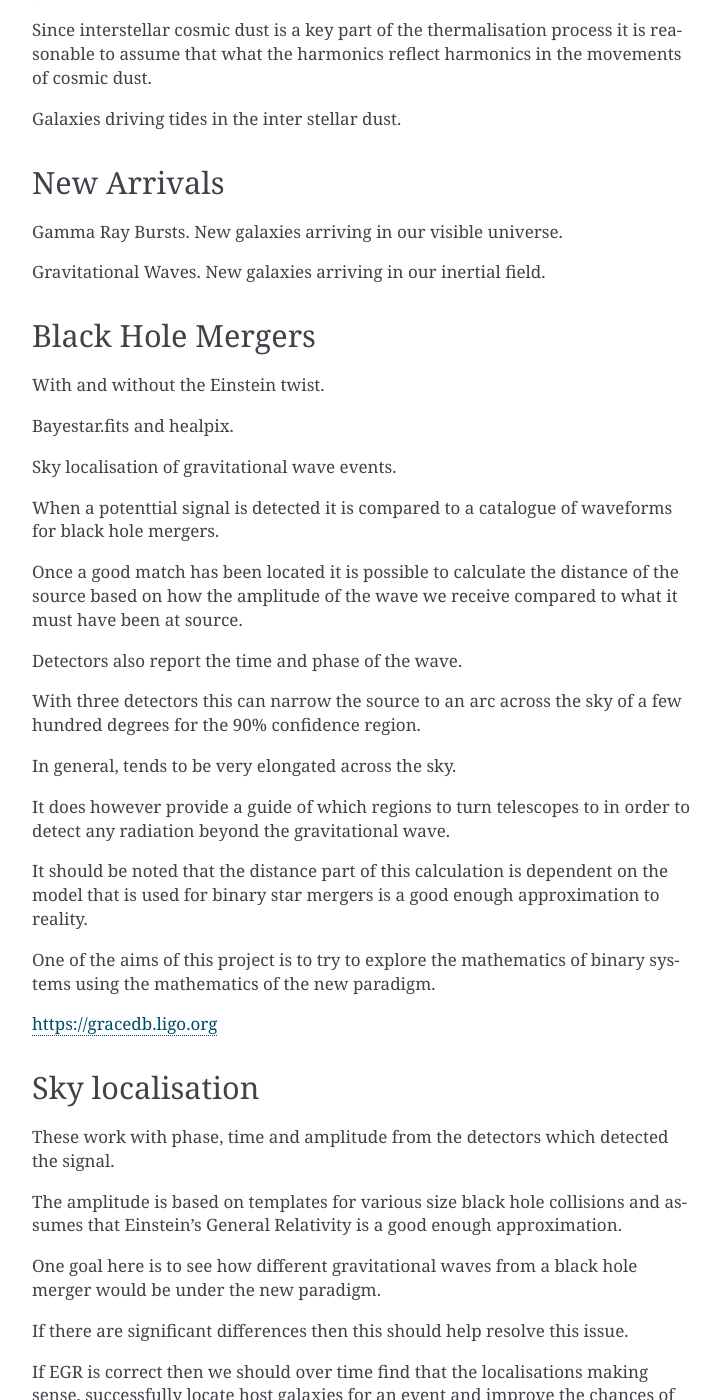
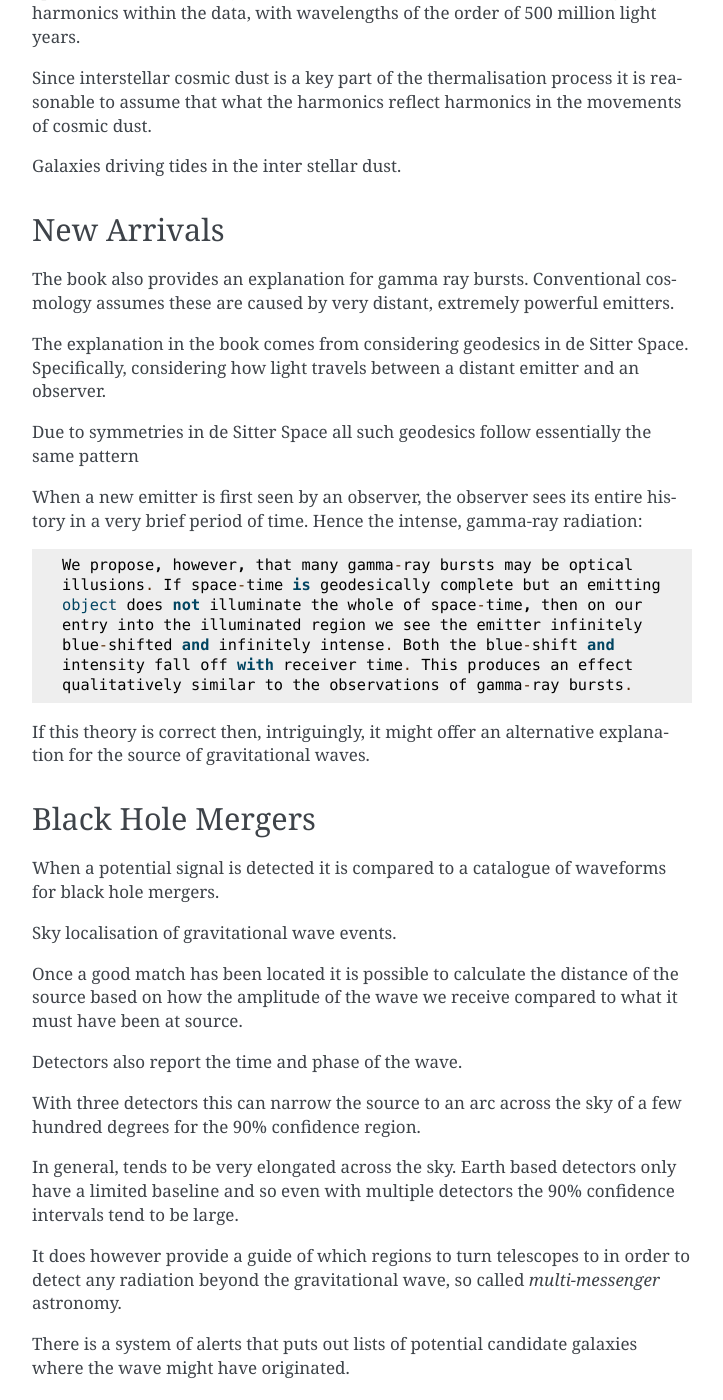
Before and after one commit to swfiua/blume, a Sphinx documentation site: the page built from doc/universal.rst, in a window 1280 px wide and 1400 px high, scrolled down 3270 px. Shown: the whole window, without its empty margins (388-1111 px from the left). Built offline with Sphinx 7.4.7, drawn with Linux system fonts in a browser that asks for light colours; formulas are drawn with MathJax 3; pages that are not in the unit, such as notebooks, are missing from menus; some of the changed text lies outside the part shown.

Commit message:
more universal notes

```diff
--- a/doc/index.rst
+++ b/doc/index.rst
@@ -10,6 +10,11 @@ Welcome to blume's documentation!
    :maxdepth: 2
    :caption: Contents:
 
+   about.rst
+   cpr.rst
+   universal.rst
+   farm.rst
+   tabledotpy.rst
 
 
 Indices and tables
--- a/doc/universal.rst
+++ b/doc/universal.rst
@@ -49,7 +49,7 @@ Stewart (paraphrased)::
 
    A theory that does not require dark matter.
 
-This led to him publishing *A new paradigm for the universe* in 2017. [0]
+The book was *A new paradigm for the universe* published in 2017. [0]
 
 The book also focusses on galactic rotation curves, how the velocity
 of stars varies with distance from the centre of their galaxy.
@@ -137,10 +137,8 @@ So how does this light, in the form of microwaves make its way to us?
 Surely, light from beyond the Hubble distance can never reach us since
 it will be infinitely red shifted by the intervening space.
 
-This is precisely what is required for thermalisation.
-
-Cosmic dust.  Intergalactic space dust.   All at a temperature of
-2.73K.
+The answer may be cosmic dust.  Intergalactic space dust.  All at a
+temperature of 2.73K.
 
 Once light from distant galaxies has been redshifted by z = 1000 it
 enters the microwave range.
@@ -149,13 +147,16 @@ Now there are so many distant galaxies contributing to the energy at a
 point in space that it is able to maintain a temperature of 2.73K.
 
 Sooner or later a photon will encounter some dust and be absorbed and
-then readmitted.
+then re-emitted.
 
 This is the perfect scenario for producing thermal radiation.
 
 So whilst there is a tendency for light to be red shifted as it
 travels across the cosmos, once it reaches the microwave level, then
 we reach a point of thermal equilibrium.
+
+Light from distant galaxies can travel arbitrarily long distances
+through this thermalisation process.
 
 Harmonics
 =========
@@ -174,21 +175,41 @@ Galaxies driving tides in the inter stellar dust.
 New Arrivals
 ============
 
-Gamma Ray Bursts.   New galaxies arriving in our visible universe.
+The book also provides an explanation for gamma ray bursts.
+Conventional cosmology assumes these are caused by very distant,
+extremely powerful emitters.
 
-Gravitational Waves.   New galaxies arriving in our inertial field.
+The explanation in the book comes from considering geodesics in de
+Sitter Space.  Specifically, considering how light travels between a
+distant emitter and an observer.
+
+Due to symmetries in de Sitter Space all such geodesics follow
+essentially the same pattern
+
+When a new emitter is first seen by an observer, the observer sees its
+entire history in a very brief period of time.  Hence the intense,
+gamma-ray radiation::
+
+  We propose, however, that many gamma-ray bursts may be optical
+  illusions. If space-time is geodesically complete but an emitting
+  object does not illuminate the whole of space-time, then on our
+  entry into the illuminated region we see the emitter infinitely
+  blue-shifted and infinitely intense. Both the blue-shift and
+  intensity fall off with receiver time. This produces an effect
+  qualitatively similar to the observations of gamma-ray bursts.
+
+
+If this theory is correct then, intriguingly, it might offer an
+alternative explanation for the source of gravitational waves.
+
 
 Black Hole Mergers
 ==================
 
-With and without the Einstein twist.
-
-Bayestar.fits and healpix.
+When a potential signal is detected it is compared to a catalogue of
+waveforms for black hole mergers.
 
 Sky localisation of gravitational wave events.
-
-When a potenttial signal is detected it is compared to a catalogue of
-waveforms for black hole mergers.
 
 Once a good match has been located it is possible to calculate the
 distance of the source based on how the amplitude of the wave we
@@ -199,23 +220,37 @@ Detectors also report the time and phase of the wave.
 With three detectors this can narrow the source to an arc across the sky
 of a few hundred degrees for the 90% confidence region.
 
-In general, tends to be very elongated across the sky.
+In general, tends to be very elongated across the sky.  Earth based
+detectors only have a limited baseline and so even with multiple
+detectors the 90% confidence intervals tend to be large.
 
 It does however provide a guide of which regions to turn telescopes to
-in order to detect any radiation beyond the gravitational wave.
+in order to detect any radiation beyond the gravitational wave, so
+called *multi-messenger* astronomy.
 
-It should be noted that the distance part of this calculation is
-dependent on the model that is used for binary star mergers is a good
-enough approximation to reality.
+There is a system of alerts that puts out lists of potential candidate
+galaxies where the wave might have originated.
 
-One of the aims of this project is to try to explore the mathematics
-of binary systems using the mathematics of the new paradigm.
+One of the aims of this project is to try to explore mergers of binary
+systems using the mathematics of the new paradigm and to investigate
+whether the inertial drag affects the way binary systems merge.
 
-https://gracedb.ligo.org
+It seems likely there will be significant differences and so in turn,
+given a sample of gravitational wave detections we would get a
+different population of binary collisions.
+
+This in turn could affect sky localisation, in particular, the
+distance part of that calculation.
 
 
 Sky localisation
 ================
+
+Sky localisation data can be obtained from the ligo database:
+https://gracedb.ligo.org
+
+The data comes in the form of *.fits* which use the *healpix* format.
+This gives a full sky map with each pixel representing an equal area.
 
 These work with phase, time and amplitude from the detectors which
 detected the signal.
@@ -227,12 +262,19 @@ enough approximation.
 One goal here is to see how different gravitational waves from a black
 hole merger would be under the new paradigm.
 
-If there are significant differences then this should help resolve
-this issue.
+If there are significant differences then with enough observations
+this should help determine which model is correct.
 
 If EGR is correct then we should over time find that the localisations
 making sense, successfully locate host galaxies for an event and
 improve the chances of observing coincident radiation.
+
+Likewise if the new paradigm is correct, we should have more success
+finding host galaxies using that model.
+
+There is another intriguing possibility.  This is that with the
+physics of the new paradigm, binary system mergers are less violent
+events that do not in fact create significant gravitational waves.
 
 
 [0] http://msp.warwick.ac.uk/~cpr/paradigm
```
